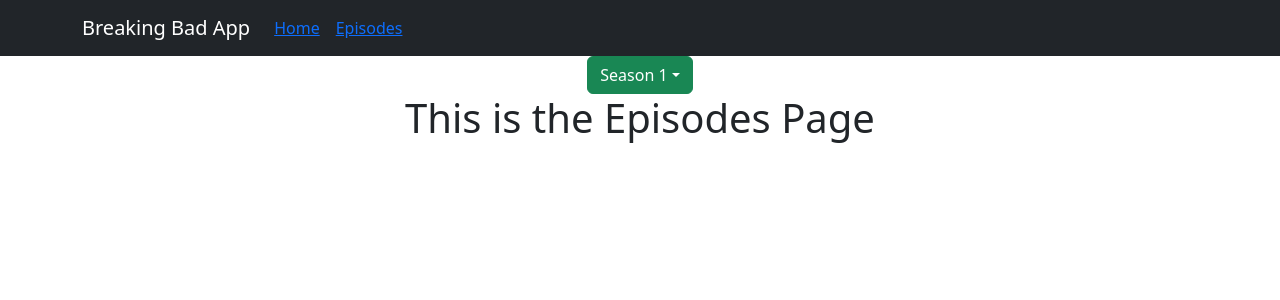
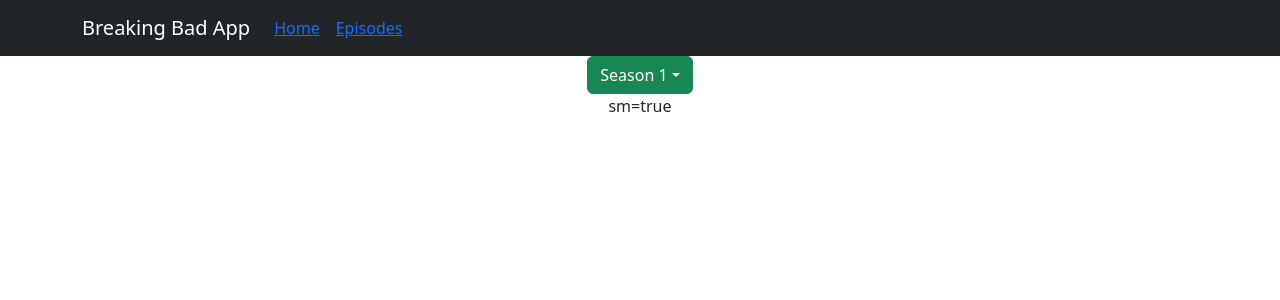
Before and after one commit to kamser/kams-breaking-bad-react, a React (Create React App) app: page /episodes in a window 1280 px wide. Shown: the top 300 px of the page. Built offline with nearby package versions, Linux system fonts and the light colour scheme.

Commit message:
Finish the basic structure for the episodes page

```diff
--- a/src/Pages/Episodes/Episodes.tsx
+++ b/src/Pages/Episodes/Episodes.tsx
@@ -9,10 +9,16 @@ import EpisodesFilter from '../../Components/episodesFilter';
 const Episodes = () => {
     return(
         <>
-            <div>
-                <EpisodesFilter></EpisodesFilter>
-                <h1>This is the Episodes Page</h1>
-            </div>
+            <Container>
+                <Row className="justify-content-sm-left">
+                    <Col sm={12}>
+                        <EpisodesFilter></EpisodesFilter>
+                    </Col>
+                </Row>
+                <Row>
+                    <Col sm>sm=true</Col>
+                </Row>
+            </Container>
         </>
     );
 
```
